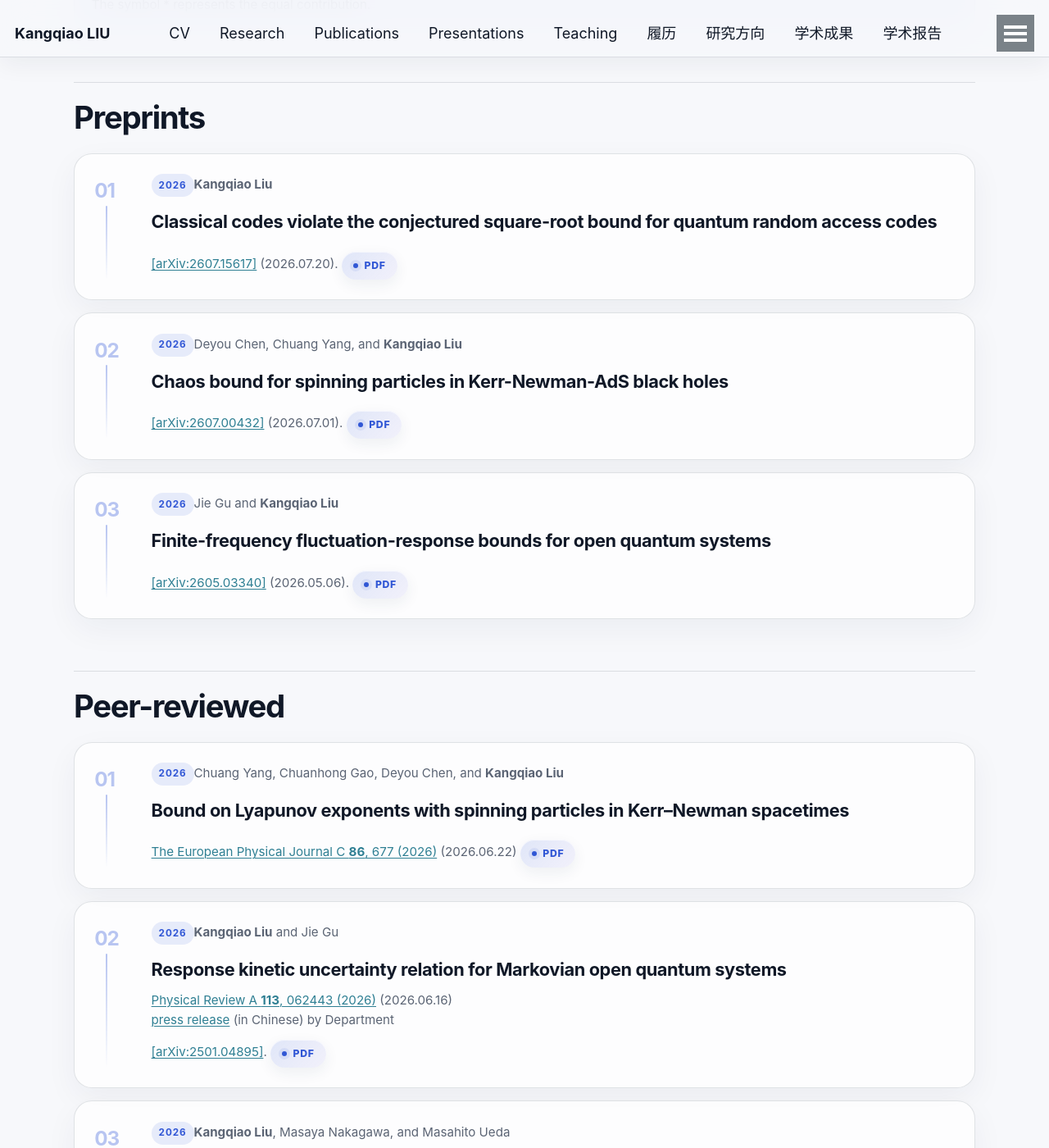
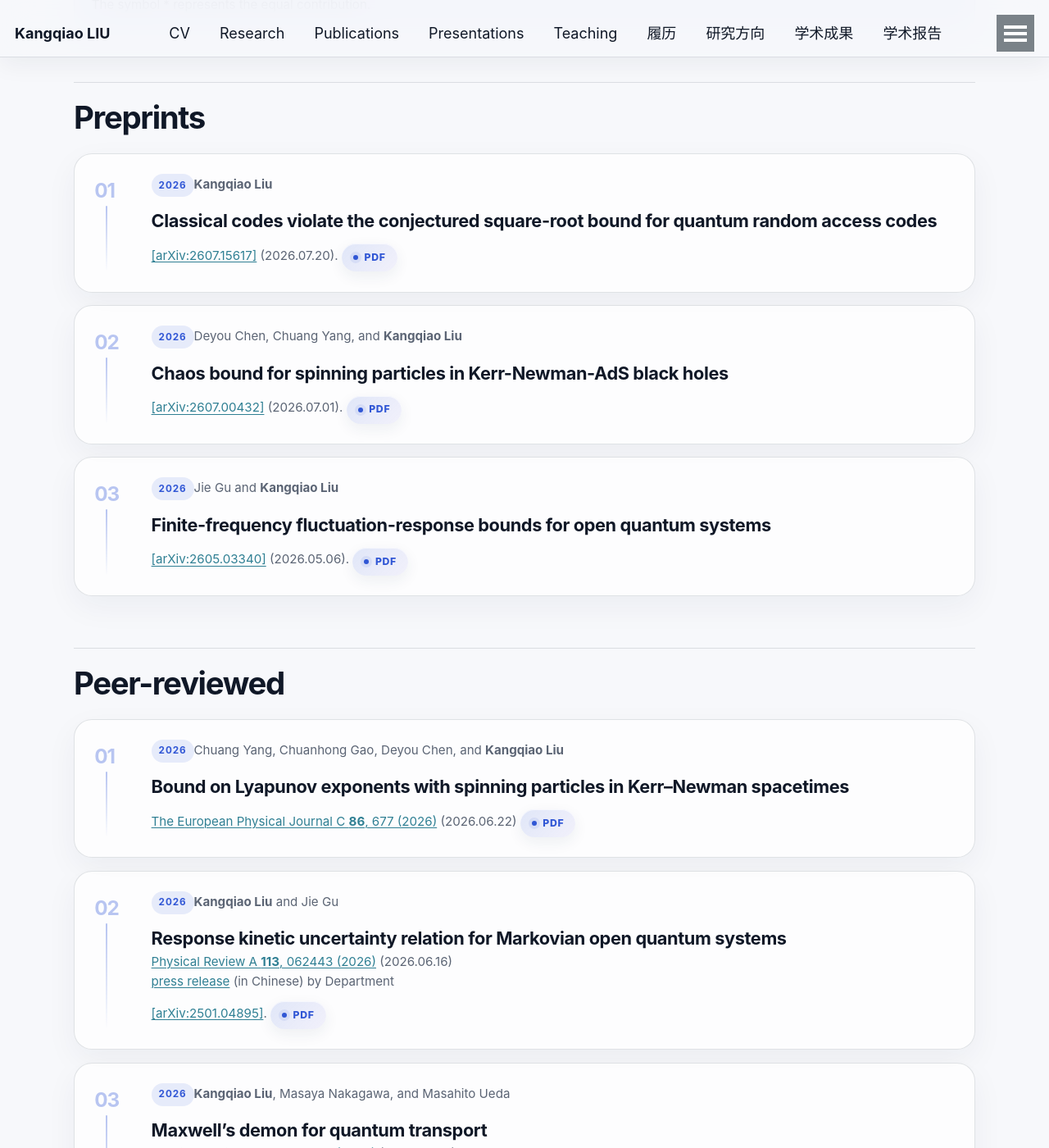
Before and after one commit to KangqiaoLiu/KangqiaoLiu.github.io, a Jekyll site: the page built from _pages/publications.md, in a window 1280 px wide and 1400 px high, scrolled down 638 px. Shown: the whole window at 82% size. Built offline with Jekyll 4.4.1, drawn with Linux system fonts in a browser that asks for light colours.

Commit message:
Fix publication title spacing and inline emphasis

```diff
--- a/_sass/_ai-visual-tweaks.scss
+++ b/_sass/_ai-visual-tweaks.scss
@@ -29,6 +29,25 @@
 .is-publications .archive > ol > li em + br,
 .is-talks .archive > ol > li em + br {
   display: none;
+}
+
+/* Only the direct italic child is an entry title. */
+.is-publications .archive > ol > li > em,
+.is-talks .archive > ol > li > em {
+  margin-top: 0.3rem;
+  margin-bottom: 0.08rem;
+}
+
+/* Inline emphasis inside links, such as Behind the Paper, remains inline copy. */
+.is-publications .archive > ol > li a > em {
+  display: inline;
+  margin: 0;
+  color: inherit;
+  font-size: inherit;
+  font-style: italic;
+  font-weight: inherit;
+  letter-spacing: normal;
+  line-height: inherit;
 }
 
 /* Refined publication action buttons. */
```
